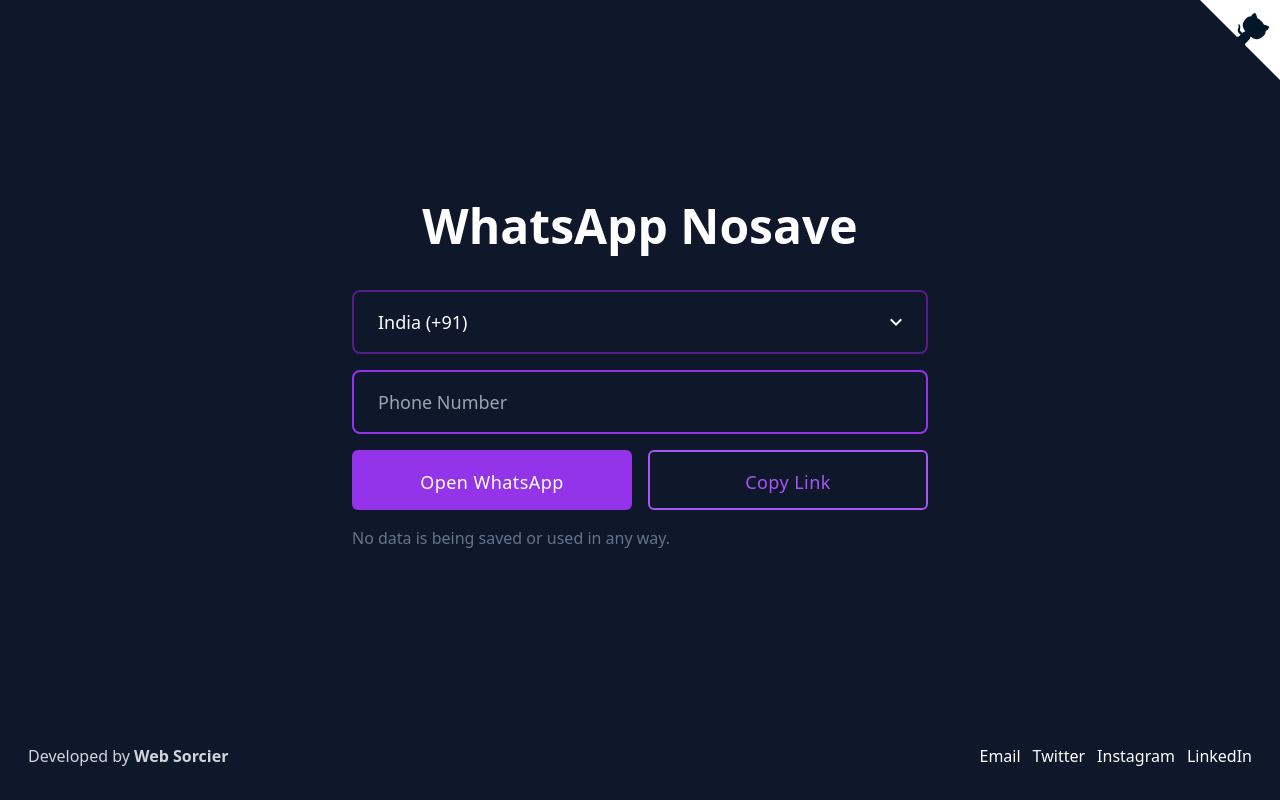
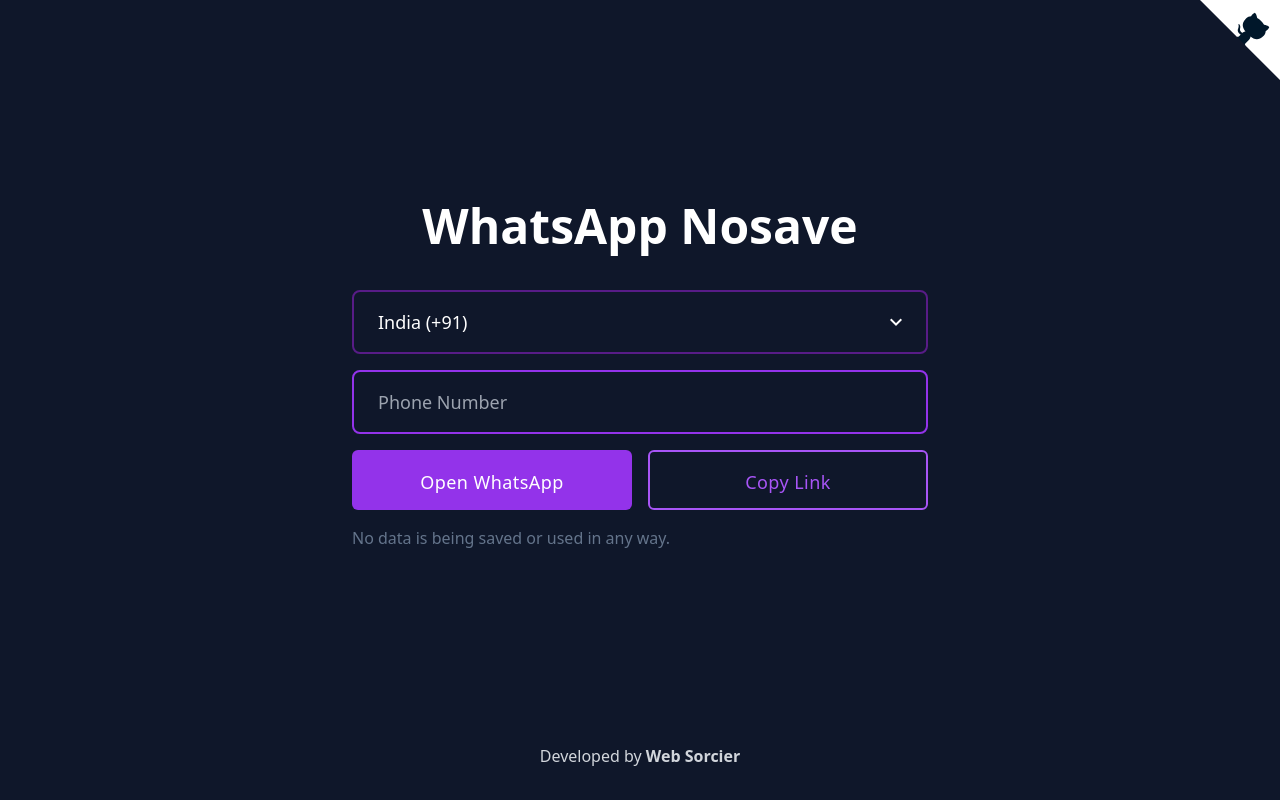
Before and after one commit to websorcier/miniapps-whatsapp-nosave, a Svelte app: page / in a window 1280 px wide. Built offline with nearby package versions, Linux system fonts and the light colour scheme.

Commit message:
fixed actions | fixed footer

```diff
--- a/src/App.svelte
+++ b/src/App.svelte
@@ -127,7 +127,7 @@
 								class="appearance-none border-2 border-purple-900 block py-4 px-6 w-full text-lg rounded-lg placeholder-gray-400 text-white bg-transparent outline-none duration-300 ease-in-out ring-0 focus:border-purple-600"
 							/>
 						</div>
-						<div class="form-actions flex flex-row gap-4">
+						<div class="form-actions flex flex-col gap-4 sm:flex-row">
 							<button type="submit" class="flex-1 border-2 text-lg w-full tracking-wide border-transparent bg-purple-600 text-white rounded-md py-4 pb-3 px-6 transition duration-300 ease-in-out select-none hover:bg-purple-700 focus:outline-none focus:shadow-none sm:w-auto">
 								Open WhatsApp
 							</button>
@@ -144,17 +144,9 @@
 			</main>
 		</div>
 		<footer class="app-footer py-6 lg:py-8">
-			<div class="flex flex-col sm:flex-row justify-center sm:justify-between items-center">
-				<div class="copyright-container sm:mb-0 mb-4">
+			<div class="text-center">
+				<div class="copyright-container">
 					<a href="https://websorcier.com" target="_blank" class="text-gray-300">Developed by <strong>Web Sorcier</strong></a>
-				</div>
-				<div class="contact-container">
-					<ul class="contact-list flex items-center gap-3">
-						<li><a href="mailto:hello@websorcier.com" target="_blank">Email</a></li>
-						<li><a href="https://twitter.com/websorcier/" target="_blank">Twitter</a></li>
-						<li><a href="https://www.instagram.com/websorcier/" target="_blank">Instagram</a></li>
-						<li><a href="https://in.linkedin.com/in/azizk49/" target="_blank">LinkedIn</a></li>
-					</ul>
 				</div>
 			</div>
 		</footer>
```
